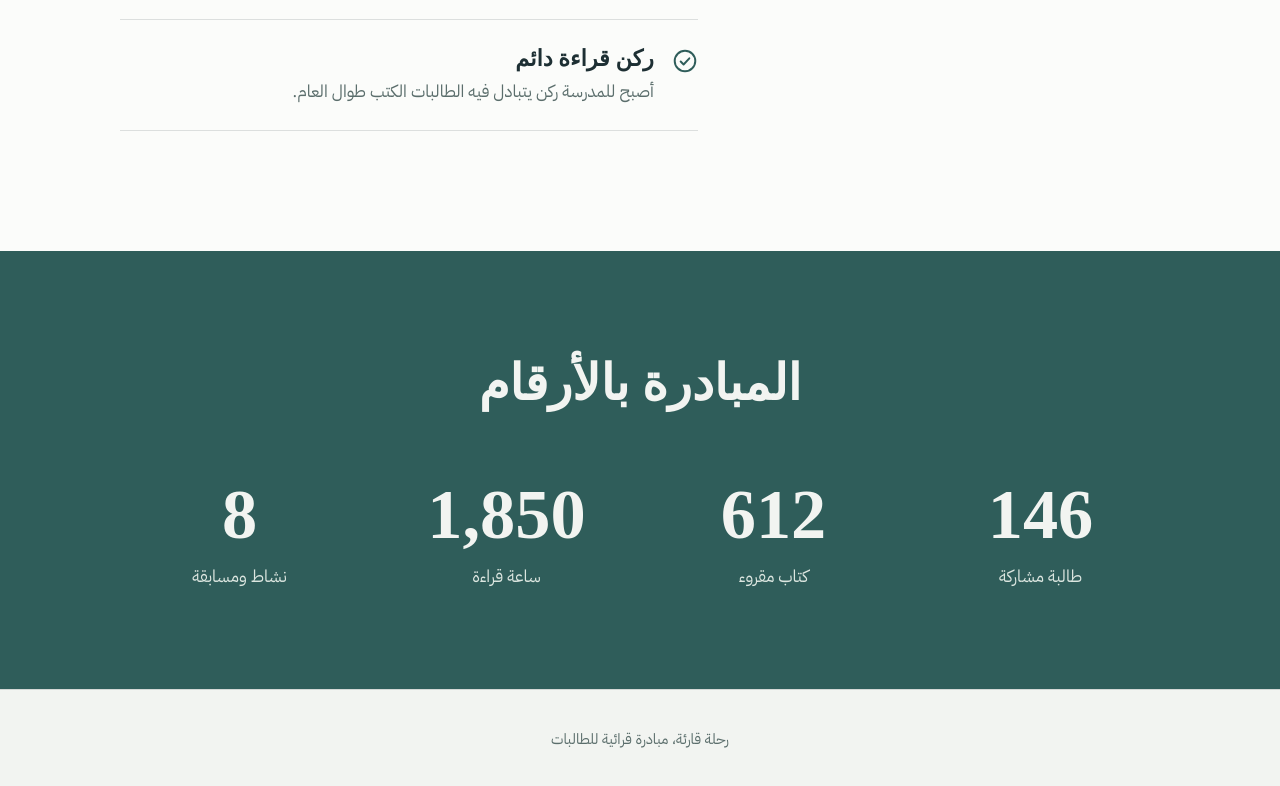
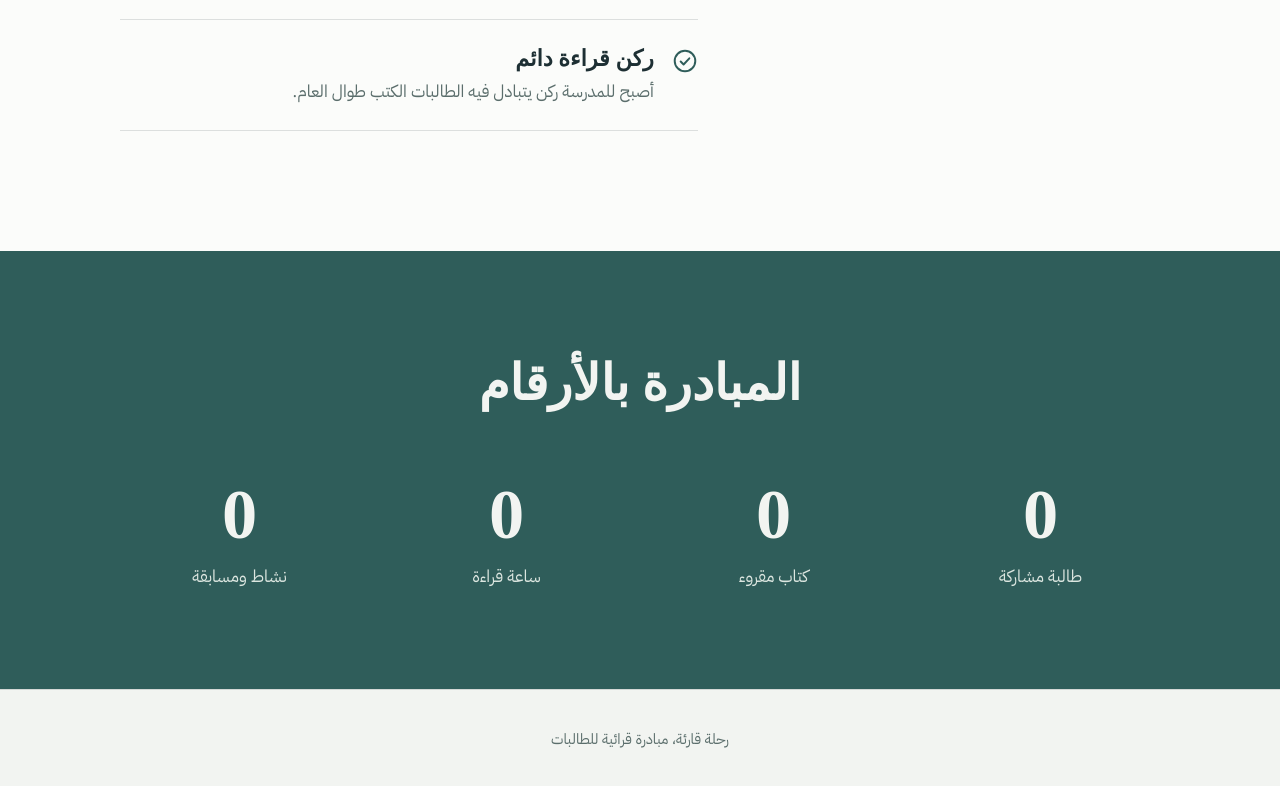
Before and after one commit to raa-file/reading, a plain HTML site: page index.html in a window 1280 px wide. Shown: the part 5201-5987 px from the top of the page. Drawn offline with Linux system fonts and the light colour scheme; a web font is replaced by a local one.

Commit message:
Add files via upload

```diff
--- a/index.html
+++ b/index.html
@@ -460,12 +460,12 @@ const CONFIG = {
   school: '',            // اسم المدرسة (اتركيه فارغًا لإخفائه)
   goal: 10,              // هدف الكتب لكل طالبة
 
-  // أرقام توضيحية: استبدليها بأرقام مبادرتك الفعلية
+  // الأرقام تبدأ من صفر: غيّري قيمة n لكل بند عند توفر الأرقام الفعلية
   stats: [
-    { n: 146,  label: 'طالبة مشاركة' },
-    { n: 612,  label: 'كتاب مقروء' },
-    { n: 1850, label: 'ساعة قراءة' },
-    { n: 8,    label: 'نشاط ومسابقة' }
+    { n: 0,  label: 'طالبة مشاركة' },
+    { n: 0,  label: 'كتاب مقروء' },
+    { n: 0, label: 'ساعة قراءة' },
+    { n: 0,    label: 'نشاط ومسابقة' }
   ],
 
 
```
